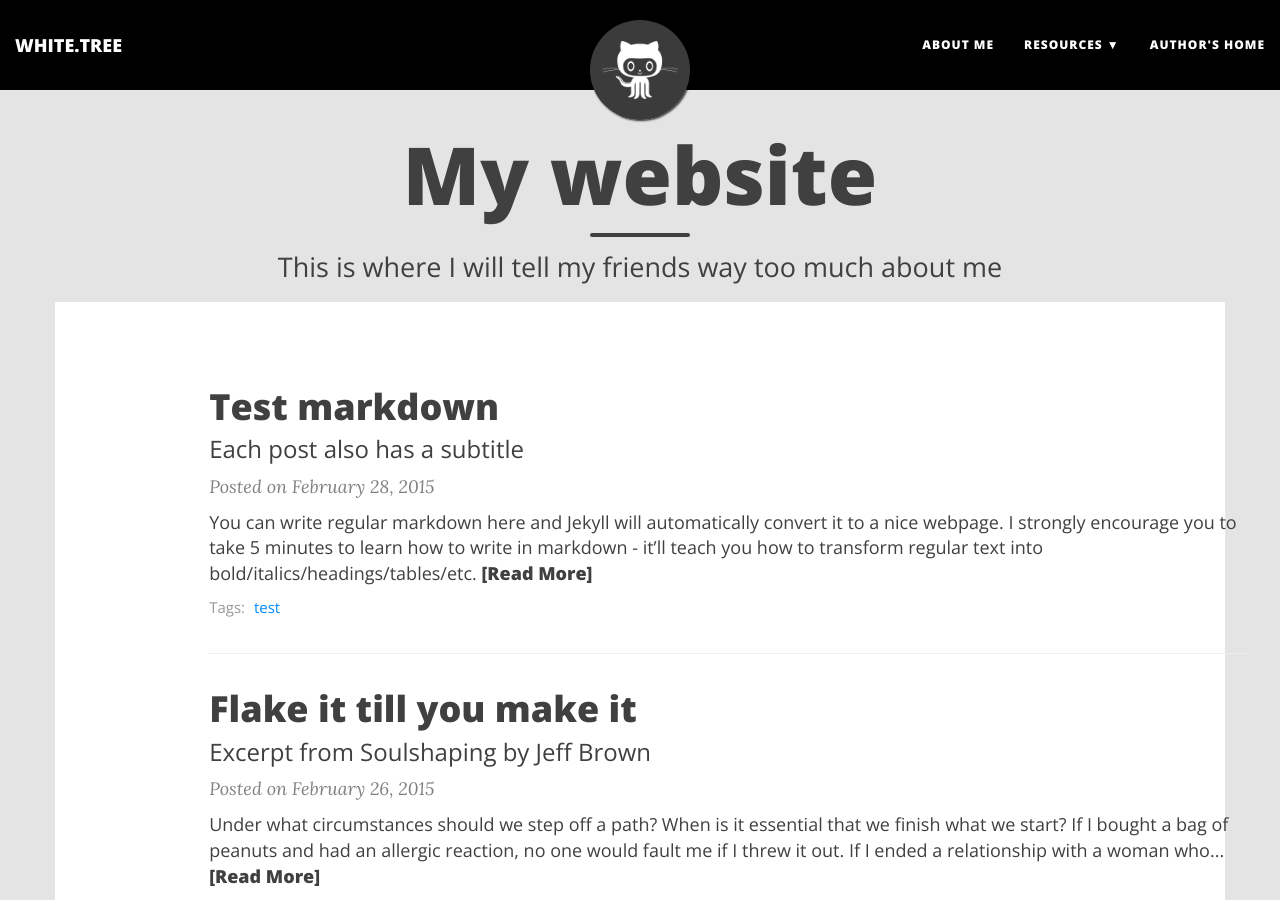
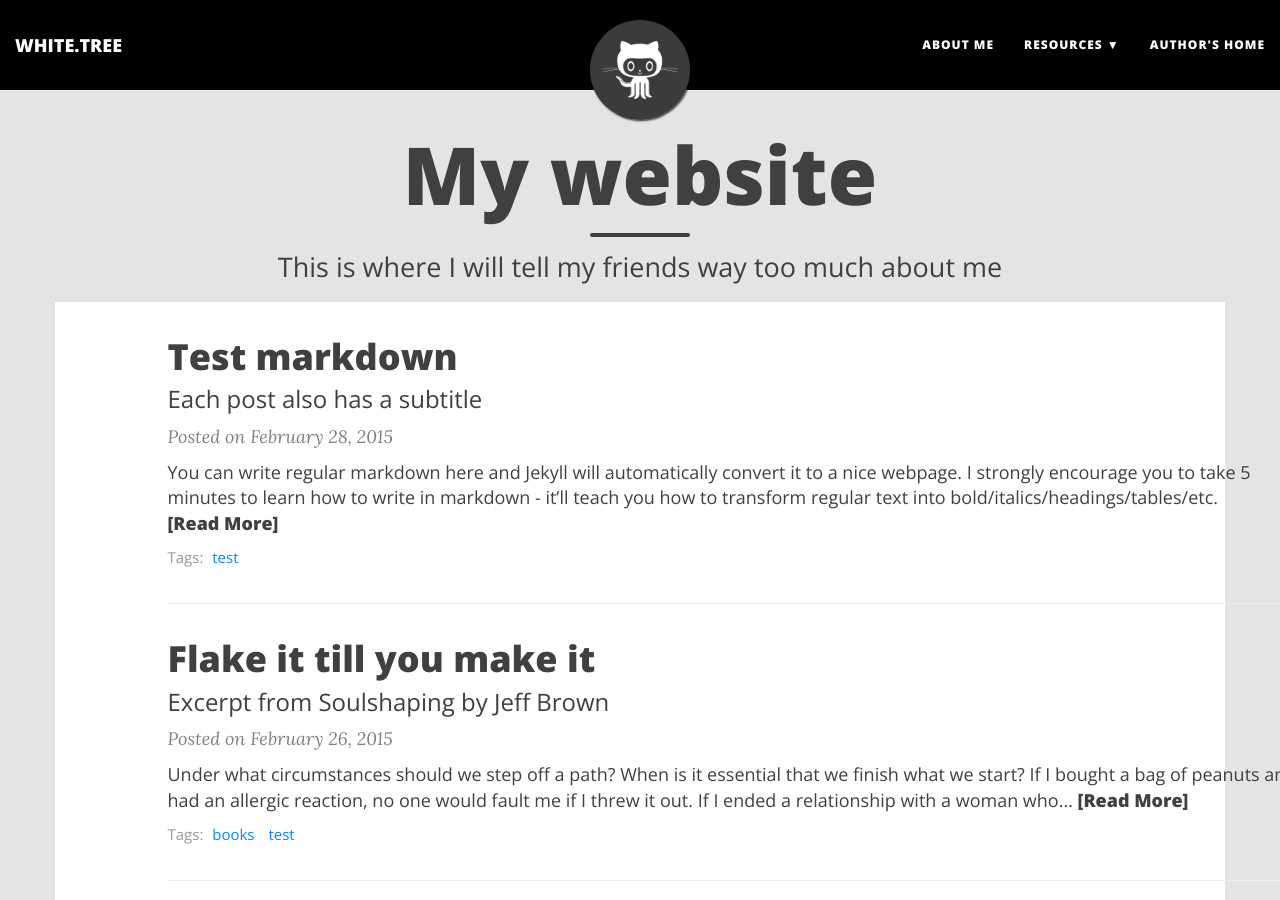
Before and after one commit to cedrush/cedrush.github.io, a Jekyll site: the page built from index.html, in a window 1280 px wide and 900 px high. Built offline with Jekyll 4.4.1, drawn with Linux system fonts in a browser that asks for light colours; nearby versions of some CDN libraries; the list of posts is cut into pages by our own code.

Commit message:
Update page.html

```diff
--- a/_layouts/page.html
+++ b/_layouts/page.html
@@ -5,7 +5,7 @@ layout: base
 {% include header.html type="page" %}
 
 <div class="container" role="main" style="align:center;background-color:#FFFFFF;">
-  <div class="row" style="padding: 50px;">
+  <div class="row">
     <div class="col-lg-12 col-lg-offset-1 col-md-12 col-md-offset-1">
       {{ content }}
 	    {% if page.comments %}
```
